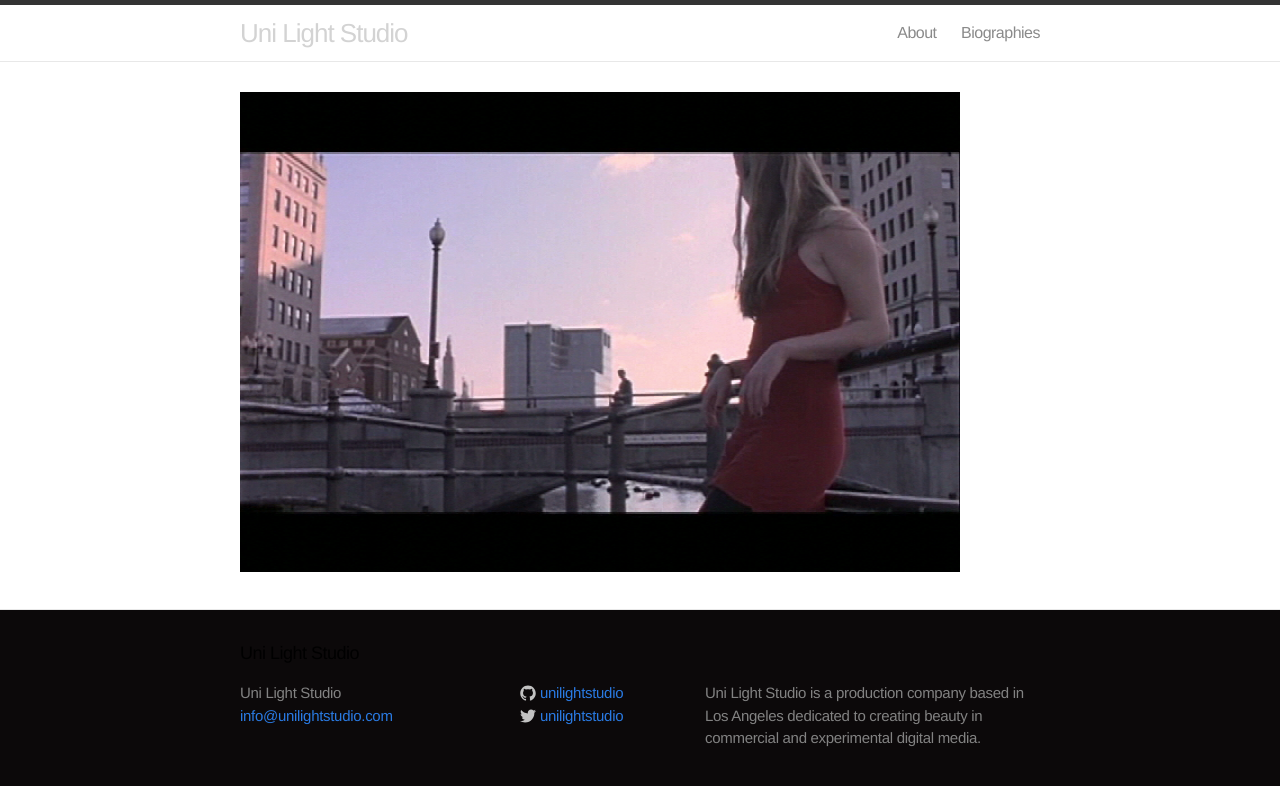
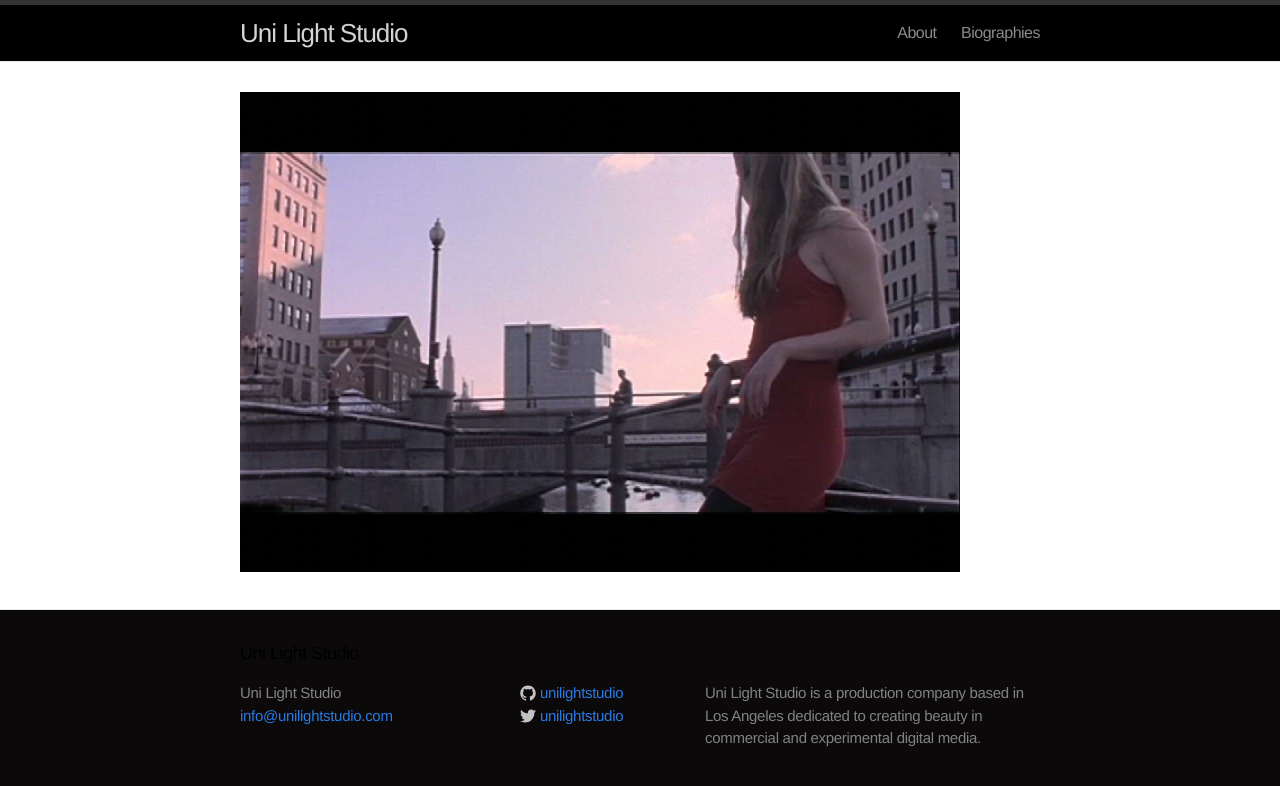
Before and after one commit to unilightstudio/unilightstudio.github.io, a Jekyll site: the page built from index.html, in a window 1280 px wide. Shown: the top 786 px of the page. Built offline with Jekyll 4.4.1, drawn with Linux system fonts in a browser that asks for light colours.

Commit message:
site header background black

```diff
--- a/css/main.css
+++ b/css/main.css
@@ -44,7 +44,7 @@ a:visited { color: #205caa; }
   border-top: 5px solid #333;
   border-bottom: 1px solid #e8e8e8;
   min-height: 56px;
-  background-color: white;
+  background-color: black;
 }
 
 .site-title,
```
